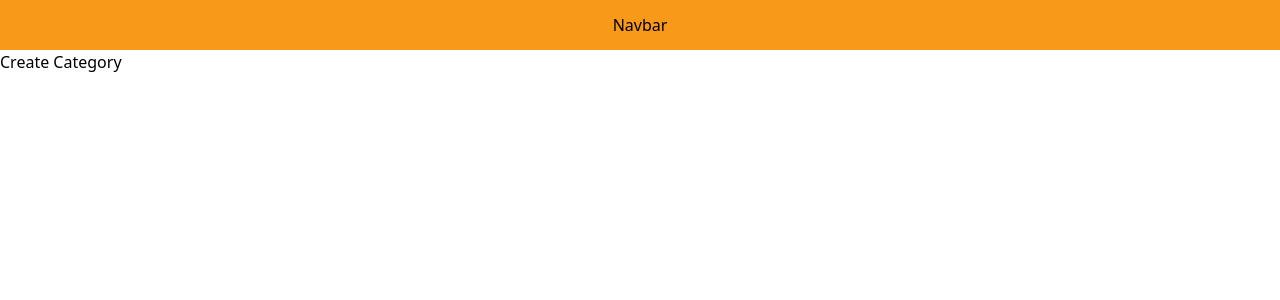
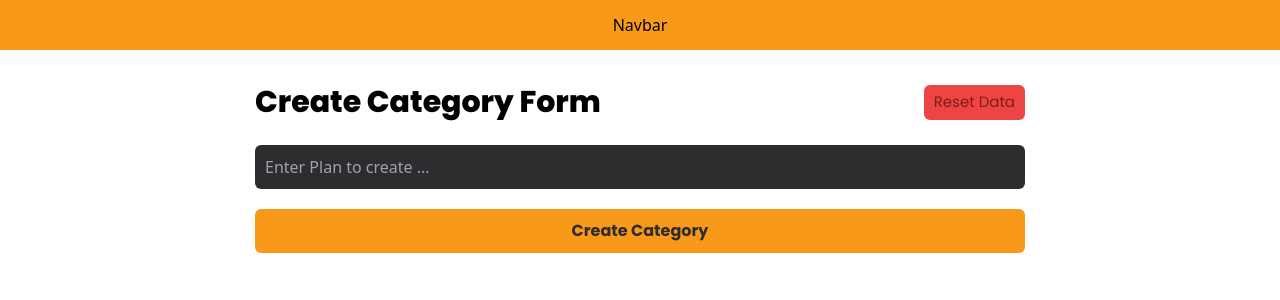
Before and after one commit to HlyanHtetAung/typecsript_gym, a React (Vite) app: page /createCategory in a window 1280 px wide. Shown: the top 300 px of the page. Built offline with nearby package versions, Linux system fonts and the light colour scheme.

Commit message:
new commit

```diff
--- /dev/null
+++ b/src/components/HomePageClassTypes.tsx
@@ -0,0 +1,7 @@
+import React from "react";
+
+const HomePageClassTypes = () => {
+  return <section>HomePageClassTypes</section>;
+};
+
+export default HomePageClassTypes;
--- /dev/null
+++ b/src/components/InputBoxTag.tsx
@@ -0,0 +1,22 @@
+import React from "react";
+
+type inputBoxTagProp = {
+  value: string;
+  setValue: (value: string) => void;
+};
+
+const InputBoxTag = ({ value, setValue }: inputBoxTagProp) => {
+  return (
+    <div className="py-[10px] px-[10px] rounded-md bg-secondary">
+      <input
+        onChange={(e) => setValue(e.target.value)}
+        value={value}
+        type="text"
+        className="w-full outline-none bg-transparent text-white"
+        placeholder="Enter Plan to create ..."
+      />
+    </div>
+  );
+};
+
+export default InputBoxTag;
--- a/src/components/index.ts
+++ b/src/components/index.ts
@@ -1,3 +1,4 @@
 import Navbar from "./Navbar";
+import HomePageClassTypes from "./HomePageClassTypes";
 
-export { Navbar };
+export { Navbar, HomePageClassTypes };
--- /dev/null
+++ b/src/contents.js
@@ -0,0 +1,5 @@
+export const classesHomePageInfo = [
+  {
+    classTitle: "Pliate",
+  },
+];
--- a/src/pages/CreateCategory.tsx
+++ b/src/pages/CreateCategory.tsx
@@ -1,5 +1,35 @@
+import { useState } from "react";
+import InputBoxTag from "../components/InputBoxTag";
+import { STYLES } from "../styles";
+
 const CreateCategory = () => {
-  return <div>Create Category</div>;
+  const [categoryInput, setCategoryInput] = useState<string | "">("");
+
+  const createPlanHandle = () => {
+    setCategoryInput("");
+  };
+
+  return (
+    <div className="w-full">
+      <div
+        className={`${STYLES.form_max_width} ${STYLES.margin_center} ${STYLES.paddingY} ${STYLES.paddingX} flex flex-col gap-[20px]`}
+      >
+        <div className="flex items-center justify-between">
+          <h3 className={`${STYLES.formHeading}`}>Create Category Form</h3>
+          <button className="bg-red-500 py-[6px] px-[10px] rounded-md text-red-900 font-poppins text-[15px]">
+            Reset Data
+          </button>
+        </div>
+        <InputBoxTag value={categoryInput} setValue={setCategoryInput} />
+        <button
+          onClick={createPlanHandle}
+          className="w-full bg-primary py-[10px] rounded-md font-poppins font-bold text-secondary"
+        >
+          Create Category
+        </button>
+      </div>
+    </div>
+  );
 };
 
 export default CreateCategory;
--- a/src/pages/CreateMember.tsx
+++ b/src/pages/CreateMember.tsx
@@ -1,7 +1,24 @@
 import React from "react";
+import { STYLES } from "../styles";
 
 const CreateMember = () => {
-  return <div>Create Member</div>;
+  return (
+    <div className="w-full">
+      <div
+        className={`${STYLES.form_max_width} ${STYLES.margin_center} ${STYLES.paddingY} ${STYLES.paddingX} flex flex-col gap-[20px]`}
+      >
+        <div className="flex items-center justify-between">
+          <h3 className={`${STYLES.formHeading}`}>Create Category Form</h3>
+          <button className="bg-red-500 py-[6px] px-[10px] rounded-md text-red-900 font-poppins text-[15px]">
+            Reset Data
+          </button>
+        </div>
+        <button className="w-full bg-primary py-[10px] rounded-md font-poppins font-bold text-secondary">
+          Create Member
+        </button>
+      </div>
+    </div>
+  );
 };
 
 export default CreateMember;
--- a/src/pages/CreatePlan.tsx
+++ b/src/pages/CreatePlan.tsx
@@ -1,7 +1,35 @@
-import React from "react";
+import React, { useState } from "react";
+import InputBoxTag from "../components/InputBoxTag";
+import { STYLES } from "../styles";
 
 const CreatePlan = () => {
-  return <div>Create Plan</div>;
+  const [planInput, setPlanInput] = useState<string | "">("");
+
+  const createPlanHandle = () => {
+    setPlanInput("");
+  };
+
+  return (
+    <div className="w-full">
+      <div
+        className={`${STYLES.form_max_width} ${STYLES.margin_center} ${STYLES.paddingY} ${STYLES.paddingX} flex flex-col gap-[20px]`}
+      >
+        <div className="flex items-center justify-between">
+          <h3 className={`${STYLES.formHeading}`}>Create Plan Form</h3>
+          <button className="bg-red-500 py-[6px] px-[10px] rounded-md text-red-900 font-poppins text-[15px]">
+            Reset Data
+          </button>
+        </div>
+        <InputBoxTag value={planInput} setValue={setPlanInput} />
+        <button
+          onClick={createPlanHandle}
+          className="w-full bg-primary py-[10px] rounded-md font-poppins font-bold text-secondary"
+        >
+          Create Plan
+        </button>
+      </div>
+    </div>
+  );
 };
 
 export default CreatePlan;
--- a/src/pages/Home.tsx
+++ b/src/pages/Home.tsx
@@ -1,3 +1,4 @@
+import { HomePageClassTypes } from "../components";
 import { STYLES } from "../styles";
 
 const Home = () => {
@@ -6,7 +7,10 @@ const Home = () => {
       <div
         className={`${STYLES.max_width} ${STYLES.margin_center} ${STYLES.paddingY}`}
       >
-        Home
+        {/* Hero Section */}
+        {/* Class Types pliates can provide */}
+        <HomePageClassTypes />
+        {/* Trainers Section */}
       </div>
     </div>
   );
```
